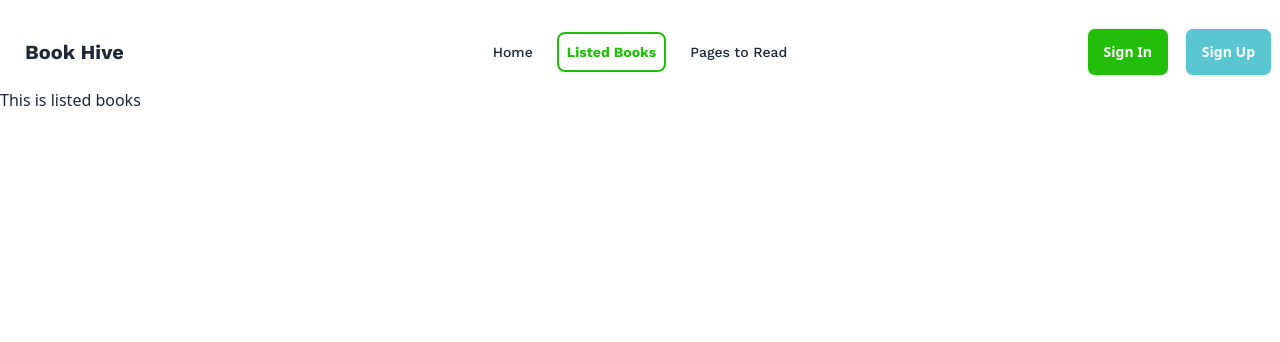
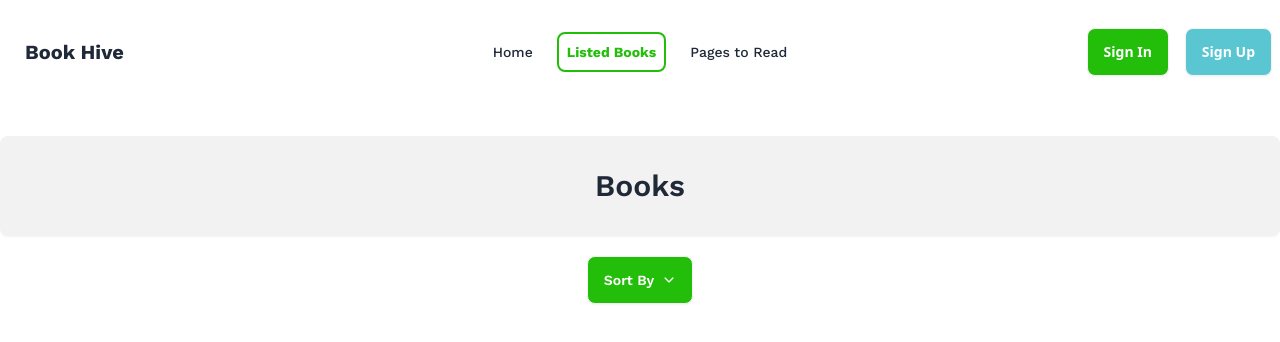
Before and after one commit to isaiful508/book-hive-assignmnet8, a React (Vite) app: page /listed-books in a window 1280 px wide. Shown: the top 342 px of the page. Built offline with nearby package versions, Linux system fonts and the light colour scheme.

Commit message:
listed books style done

```diff
--- a/package.json
+++ b/package.json
@@ -5,7 +5,7 @@
   "type": "module",
   "scripts": {
     "dev": "vite",
-    "build": "vite build",
+    "build": "vite build && cp dist/index.html dist/200.html",
     "lint": "eslint . --ext js,jsx --report-unused-disable-directives --max-warnings 0",
     "preview": "vite preview"
   },
--- a/src/components/ListedBooks/ListedBooks.jsx
+++ b/src/components/ListedBooks/ListedBooks.jsx
@@ -1,9 +1,27 @@
-
+import { IoIosArrowDown } from "react-icons/io";
 
 const ListedBooks = () => {
     return (
         <div>
-            <h1>This is listed books</h1>
+            <button className="btn text-3xl work-sans-700 w-full h-[100px] mt-12">Books</button>
+
+
+            <div className="text-center mt-4">
+
+            <details className="dropdown">
+
+                <summary className="m-1 btn text-white work-sans-600 bg-[#23BE0A]">Sort By <IoIosArrowDown></IoIosArrowDown> </summary>
+                <ul className="p-2 shadow menu dropdown-content z-[1] bg-base-200 rounded-box w-52">
+
+                    <li><a>Item 1</a></li>
+                    <li><a>Item 2</a></li>
+                    <li><a>Item 2</a></li>
+                </ul>
+
+            </details>
+
+            </div>
+
         </div>
     );
 };
```
Also changed, not shown: src/components/BookDetails/BookDetails.jsx (+24 -0 lines).
